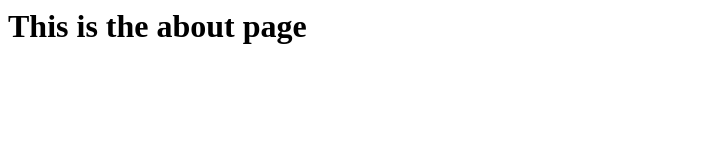
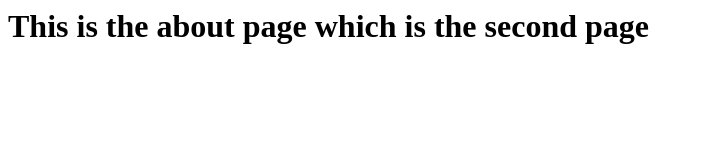
Before and after one commit to akhilelamadu/forteach, a plain HTML site: page about.html in a window 1280 px wide. Shown: the whole page, without its empty margins (0-704 px from the left). Drawn offline with Linux system fonts and the light colour scheme.

Commit message:
Update about.html

```diff
--- a/about.html
+++ b/about.html
@@ -3,6 +3,6 @@
         <title>about</title>
     </head>
     <body>
-        <h1>This is the about page</h1>
+        <h1>This is the about page which is the second page</h1>
     </body>
 </html>
```
